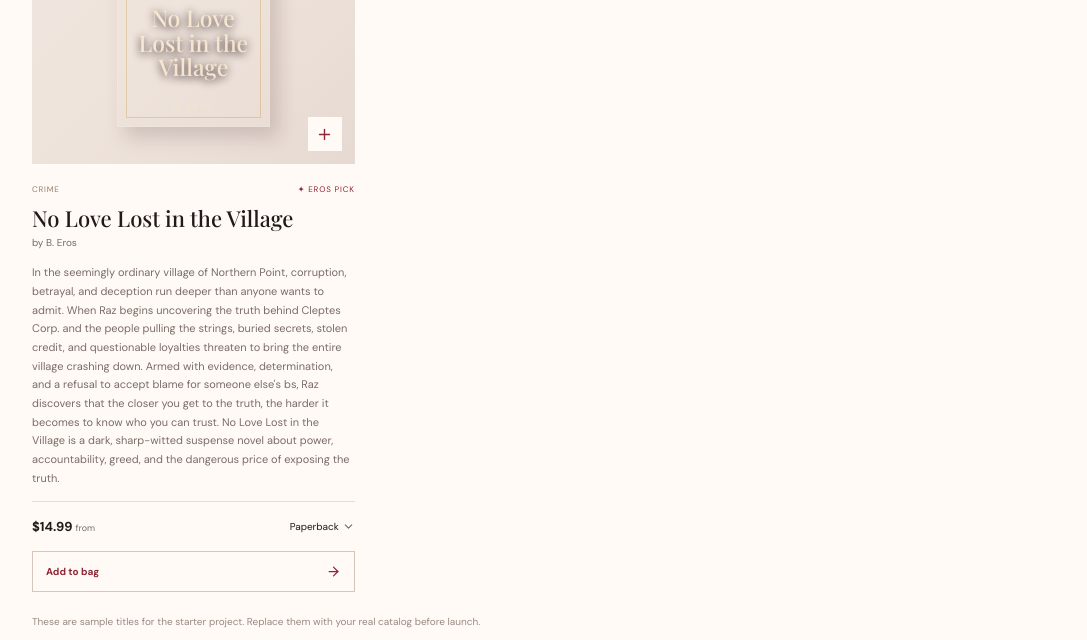
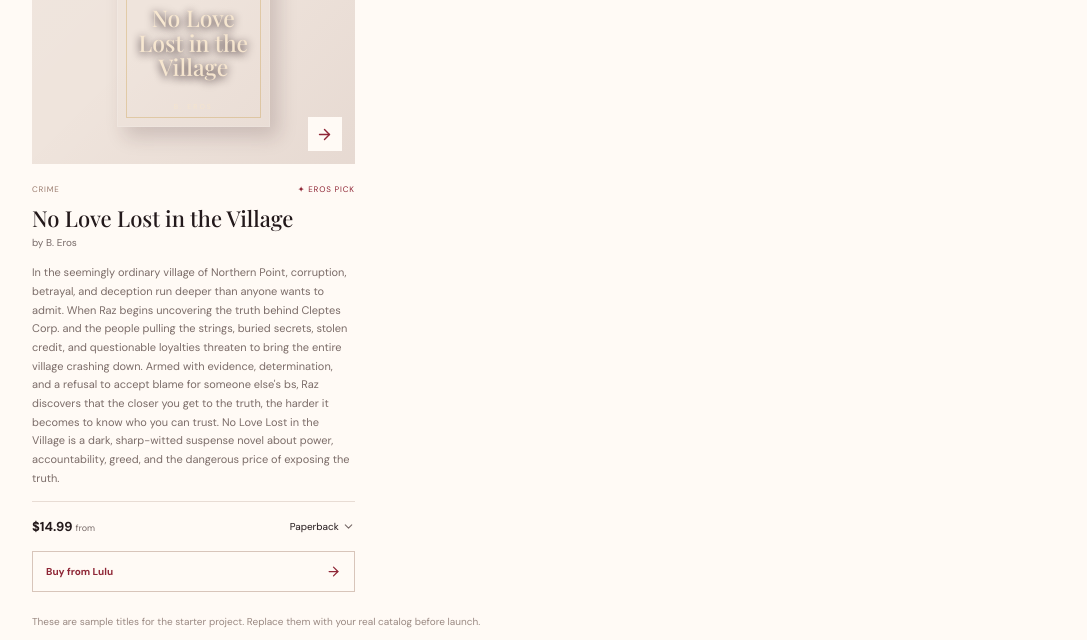
Before and after one commit to erospublish-bit/eros-publishing, a Next.js app: page / in a window 1280 px wide. Shown: the part 1280-1920 px from the top of the page, without its empty margins (96-1183 px from the left). Built offline with nearby package versions, Linux system fonts and the light colour scheme; a web font is replaced by a local one.

Commit message:
Link featured novel card to Lulu checkout section

```diff
--- a/components/Storefront.tsx
+++ b/components/Storefront.tsx
@@ -101,11 +101,11 @@ export default function Storefront() {
           <div className="catalog-toolbar"><span className="catalog-count">FEATURED TITLES <b>0{filteredBooks.length}</b></span><label className="search-label"><span className="sr-only">Search books</span><input value={query} onChange={(event) => setQuery(event.target.value)} placeholder="Search titles, authors, genres…" /></label></div>
           <div className="book-grid">
             {filteredBooks.map((book, index) => <article className="book-card" key={book.id}>
-              <div className="book-image-wrap"><span className="book-number">0{index + 1}</span><CoverArt book={book} /><button className="quick-add" onClick={() => addToCart(book)} aria-label={`Add ${book.title} to bag`}><Plus size={17} /></button></div>
+              <div className="book-image-wrap"><span className="book-number">0{index + 1}</span><CoverArt book={book} /><button className="quick-add" onClick={() => book.id === 'no-love-lost-in-the-village' ? document.getElementById('buy-book')?.scrollIntoView({ behavior: 'smooth' }) : addToCart(book)} aria-label={book.id === 'no-love-lost-in-the-village' ? `Buy ${book.title} from Lulu` : `Add ${book.title} to bag`}>{book.id === 'no-love-lost-in-the-village' ? <ArrowRight size={17} /> : <Plus size={17} />}</button></div>
               <div className="book-meta"><span>{book.genre}</span><span className="book-rating">✦ EROS PICK</span></div>
               <h3>{book.title}</h3><p className="book-author">by {book.author}</p><p className="book-description">{book.description}</p>
               <div className="book-buy-row"><strong>{money(book.price)} <small>from</small></strong><label className="format-select"><span className="sr-only">Format for {book.title}</span><select value={format[book.id] ?? book.formats[0]} onChange={(event) => setFormat((old) => ({ ...old, [book.id]: event.target.value as BookFormat }))}>{book.formats.map((item) => <option key={item} value={item}>{item}</option>)}</select><ChevronDown size={13} /></label></div>
-              <button className="add-button" onClick={() => addToCart(book)}>Add to bag <ArrowRight size={15} /></button>
+              <button className="add-button" onClick={() => book.id === 'no-love-lost-in-the-village' ? document.getElementById('buy-book')?.scrollIntoView({ behavior: 'smooth' }) : addToCart(book)}>{book.id === 'no-love-lost-in-the-village' ? 'Buy from Lulu' : 'Add to bag'} <ArrowRight size={15} /></button>
             </article>)}
             {filteredBooks.length === 0 && <div className="empty-search"><BookOpen size={28}/><h3>No stories found just yet.</h3><p>Try a different title, author, or genre.</p></div>}
           </div>
```
